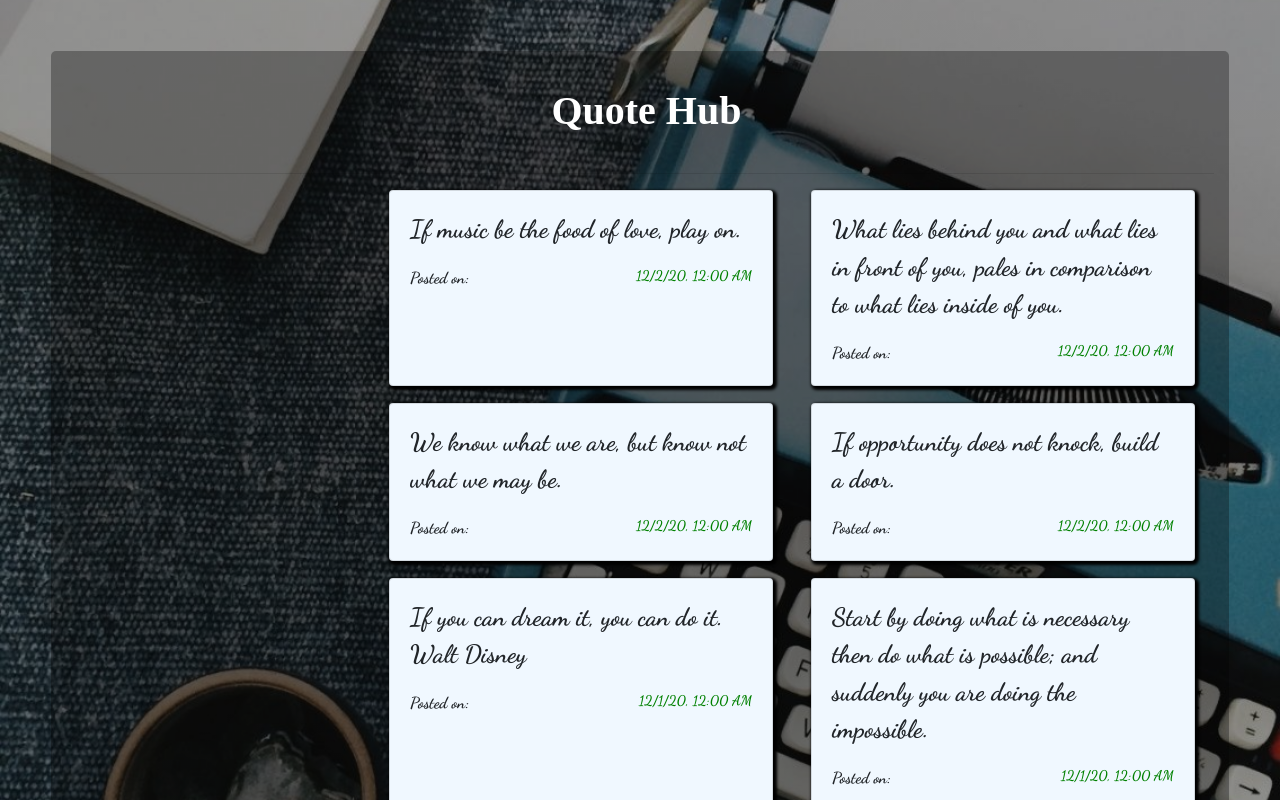
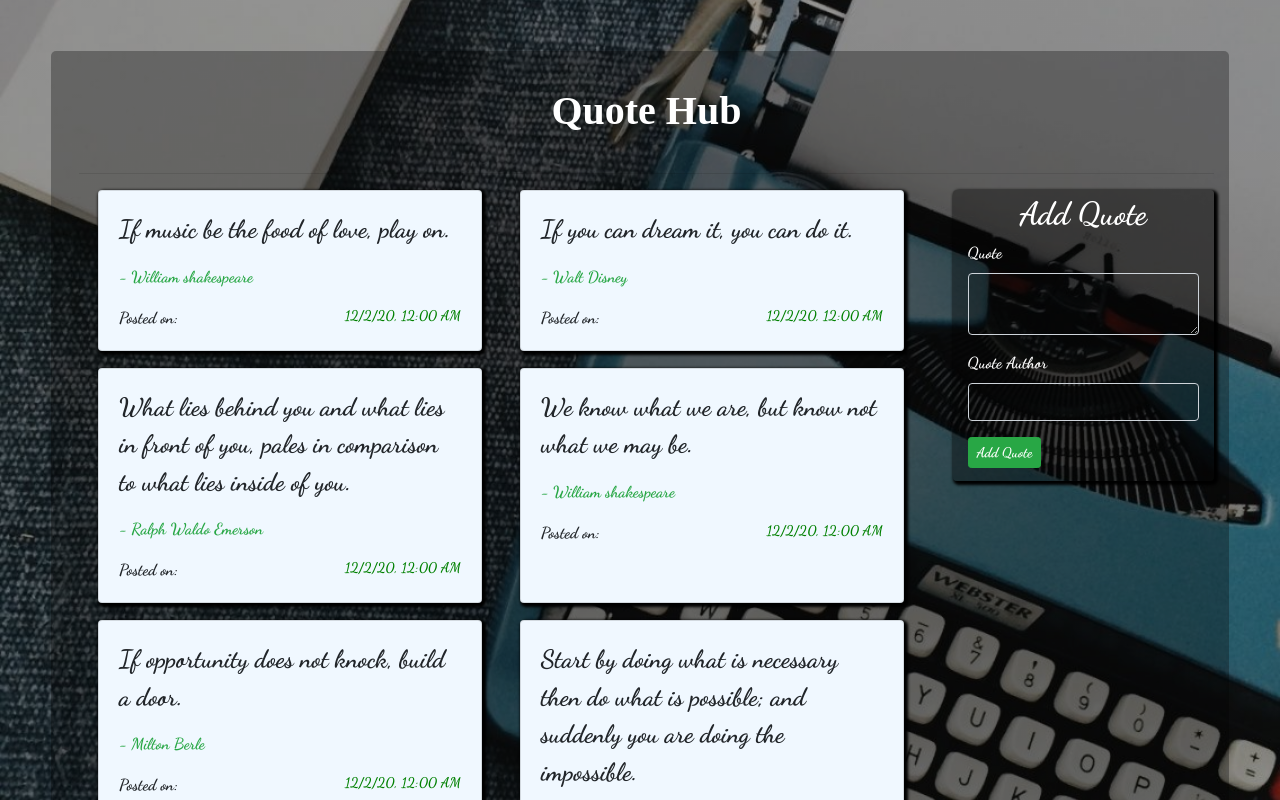
Before and after one commit to Missy-Olivia/Quotes, an Angular app: page / in a window 1280 px wide. Shown: the top 800 px of the page. Built offline with nearby package versions, Linux system fonts and the light colour scheme.

Commit message:
added form for new quotes

```diff
--- a/src/app/app.module.ts
+++ b/src/app/app.module.ts
@@ -1,6 +1,6 @@
 import { BrowserModule } from '@angular/platform-browser';
 import { NgModule } from '@angular/core';
-
+import { FormsModule } from '@angular/forms';
 import { AppRoutingModule } from './app-routing.module';
 import { AppComponent } from './app.component';
 import { QuotesComponent } from './quotes/quotes.component';
@@ -20,7 +20,8 @@ import { QuoteFormComponent } from './quote-form/quote-form.component';
   ],
   imports: [
     BrowserModule,
-    AppRoutingModule
+    AppRoutingModule,
+    FormsModule
   ],
   providers: [],
   bootstrap: [AppComponent]
--- a/src/app/quote-details/quote-details.component.html
+++ b/src/app/quote-details/quote-details.component.html
@@ -1,4 +1,4 @@
-<h6 class="card-subtitle mb-2 text-muted"> - {{readQuote.author}} <span id="when">Posted: {{readQuote.datePosted|datePipe}} days ago.</span> </h6>
+<p>Posted: {{readQuote.datePosted|dateCount}} days ago.</p>
 <div class="container-fluid" id="buttons">
   <button class="btn btn-sm btn-success" (click)='upvote()'>{{readQuote.likes}} <i class="fa fa-thumbs-up" id="like"></i></button>
   <button class="btn btn-sm hate" id="hate" (click)='downvote()'>{{readQuote.dislikes}} <i class="fa fa-thumbs-down" id="dislike"></i></button>
--- a/src/app/quote-form/quote-form.component.css
+++ b/src/app/quote-form/quote-form.component.css
@@ -0,0 +1,27 @@
+.form-control{
+    color: white;
+    background: transparent;
+    font-weight: 570;
+  }
+  label{
+    color: white;
+    font-weight: 600;
+  }
+  hr{
+    width: 50%;
+    height: 2px;
+    background-color: green;
+  }
+  .heading{
+    color: white;
+    text-align: center;
+    padding-top: 2%;
+  }
+  .container-fluid{
+    background-color: rgba(0, 0, 0, 0.374);
+    border-radius: 4px;
+    padding-bottom: 5%;
+    box-shadow: 2px 2px 3px 2px black;
+    font-family: 'Dancing Script', cursive;
+    margin-bottom: 5%;
+  }
--- a/src/app/quote-form/quote-form.component.html
+++ b/src/app/quote-form/quote-form.component.html
@@ -1 +1,25 @@
-<p>quote-form works!</p>
+<div class="container-fluid">
+    <h2 class="heading">Add Quote</h2>
+    <!-- <hr> -->
+    <form (ngSubmit)='addQuote() ;quoteForm.resetForm({})' #quoteForm='ngForm'>
+        <div class="form-group">
+          <label for="description">Quote</label>
+          <textarea class="form-control" id="quote" rows="2" required [(ngModel)]="quoted.quote" name="quote" #quote='ngModel'></textarea>
+          <div *ngIf="quote.invalid && quote.dirty" class="alert alert-danger">
+            <div *ngIf="quote.errors.required">
+                Quote can not be empty.
+            </div>
+          </div>
+        </div>
+        <div class="form-group">
+          <label for="name">Quote Author</label>
+          <input type="text" required class="form-control" id="author"[(ngModel)]="quoted.author" name="author" #author='ngModel'>
+          <div *ngIf="author.invalid && author.dirty" class="alert alert-danger">
+            <div *ngIf="author.errors.required">
+                Author Name is required.
+            </div>
+          </div>
+        </div>
+        <button type="submit" class="btn btn-sm btn-success">Add Quote</button>
+    </form>
+  </div>
--- a/src/app/quote-form/quote-form.component.ts
+++ b/src/app/quote-form/quote-form.component.ts
@@ -1,4 +1,5 @@
-import { Component, OnInit } from '@angular/core';
+import { Component, EventEmitter, OnInit, Output } from '@angular/core';
+import { Quote } from '../quote'
 
 @Component({
   selector: 'app-quote-form',
@@ -6,10 +7,17 @@ import { Component, OnInit } from '@angular/core';
   styleUrls: ['./quote-form.component.css']
 })
 export class QuoteFormComponent implements OnInit {
+  quoted = new Quote(0,"","",new Date(),0,0);
+  @Output() add = new EventEmitter<Quote>();
 
+  addQuote(){
+this.add.emit(this.quoted);
+this.quoted = new Quote(0,"","",new Date(),0,0);
+  }
   constructor() { }
 
-  ngOnInit(): void {
+  ngOnInit(){
+
   }
 
 }
--- a/src/app/quotes/quotes.component.css
+++ b/src/app/quotes/quotes.component.css
@@ -12,6 +12,10 @@ h1{
  }
   span{
     font-family: 'Dancing Script', cursive;
+  }
+  #author {
+    font-family: 'Dancing Script', cursive;
+
   }
   .overlay{
     background-color:rgba(0, 0, 0, 0.301);
--- a/src/app/quotes/quotes.component.html
+++ b/src/app/quotes/quotes.component.html
@@ -5,18 +5,19 @@
            </h1>
            <hr>
       <div class="row">
-        <div class="col-sm-3">
-        </div>
         <div class="col-sm-9">
           <div class="all-cards">
             <div *ngFor="let quote of sortQuotes let i= index" class="card" style="width: 24rem;"  >
               <div class="card-body">
-                <p class="card-text" id="param">{{quote.quote}}</p>
+                <p class="card-text" id="param">{{quote.quote}}</p>  <p id="author" class="text-success"> - {{quote.author}} </p>
                 <span class="card-subtitle mb-2">Posted  on:<span id="date"> <span id="datecolor">{{quote.datePosted|date:'short'}}</span></span></span>
               </div>
             </div>
           </div>
         </div>
+        <div class="col-sm-3">
+            <app-quote-form (add)="addedQuote($event)"></app-quote-form>
+        </div>
       </div>
     </div>
 
--- a/src/app/quotes/quotes.component.ts
+++ b/src/app/quotes/quotes.component.ts
@@ -9,7 +9,7 @@ import { Quote } from '../quote';
 export class QuotesComponent implements OnInit {
   quotes:Quote[] = [
     new Quote (1,'If music be the food of love, play on.','William shakespeare ', new Date(2020,11,2),0,0),
-    new Quote (2,'If you can dream it, you can do it. Walt Disney','Walt Disney',new Date(2020,11,1),0,0),
+    new Quote (2,'If you can dream it, you can do it. ','Walt Disney',new Date(2020,11,2),0,0),
     new Quote (3,'Start by doing what is necessary then do what is possible; and suddenly you are doing the impossible.','Francis of Assisi',new Date(2020,10,31),0,0),
     new Quote (4,'What lies behind you and what lies in front of you, pales in comparison to what lies inside of you.','Ralph Waldo Emerson',new Date(2020,11,2),0,0),
     new Quote (5,'We know what we are, but know not what we may be.','William shakespeare',new Date(2020,11,2),0,0),
```
